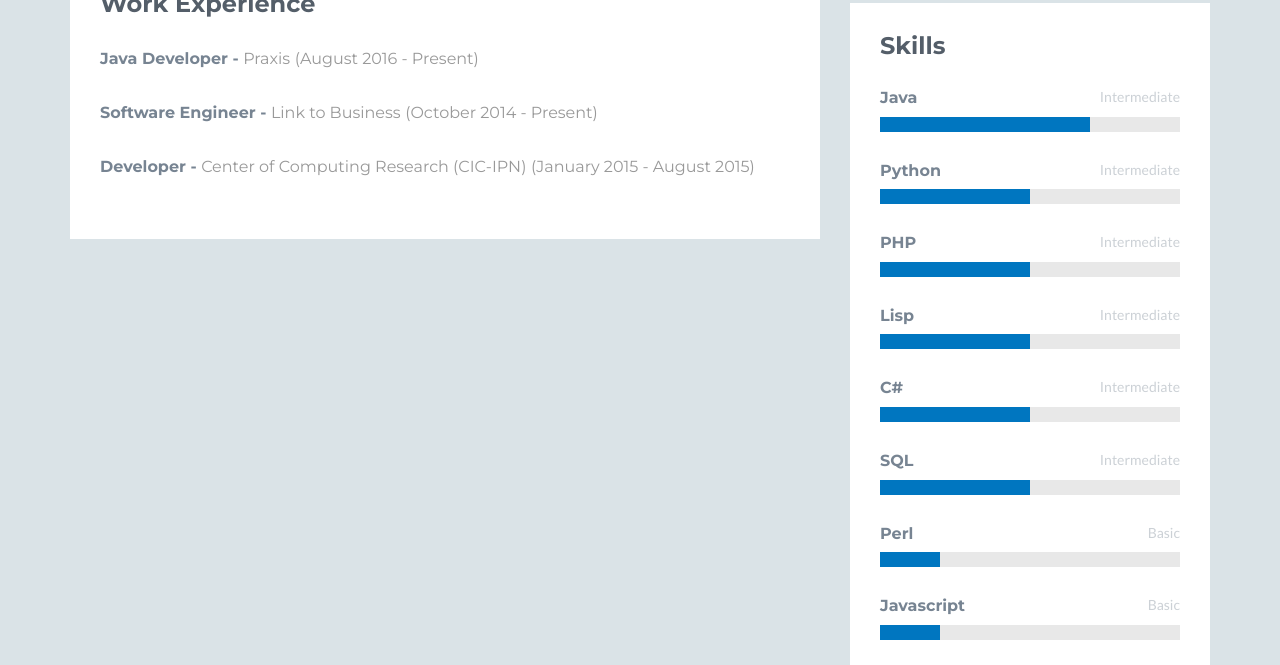
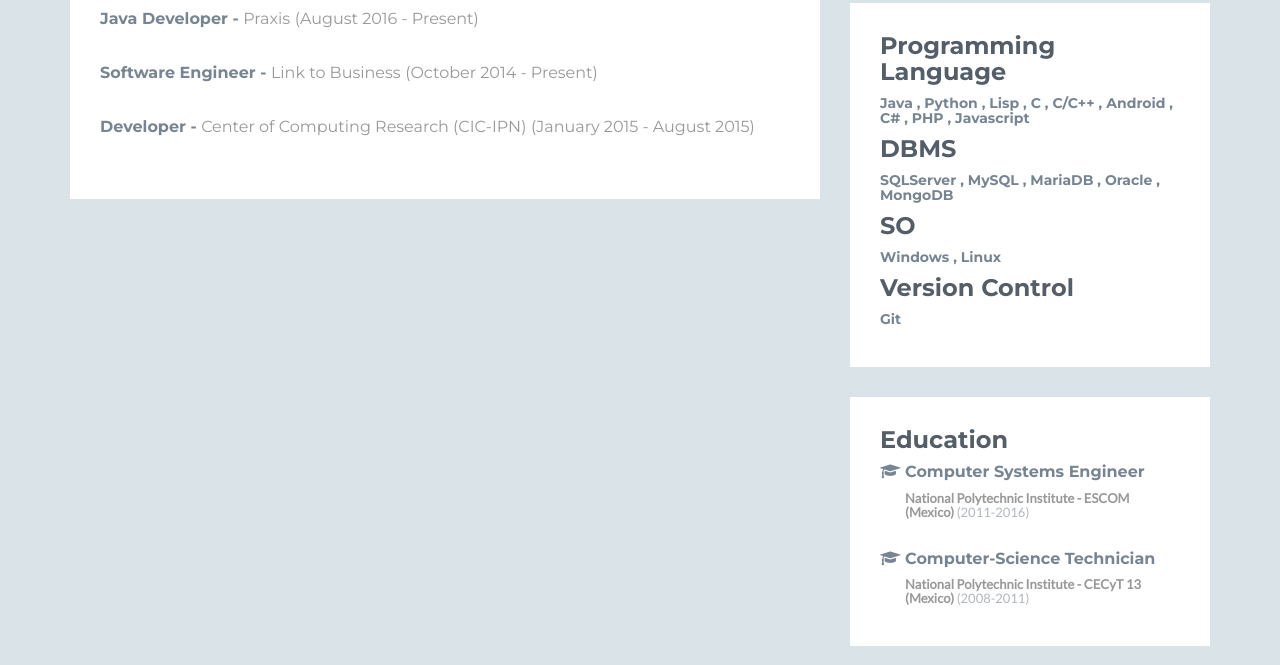
Before and after one commit to guillermosipe/guillermosipe.github.io, a plain HTML site: page index.html in a window 1280 px wide. Shown: the part 480-1145 px from the top of the page. Drawn offline with Linux system fonts and the light colour scheme; a script that the page names is missing.

Commit message:
Agregar informacion sobre lenguajes y modificacion de formato

```diff
--- a/assets/css/styles.css
+++ b/assets/css/styles.css
@@ -183,7 +183,7 @@ iframe {
 }
 .section .heading {
   margin-top: 0;
-  margin-bottom: 30px;
+  margin-bottom: 10px;
   color: #545e69;
   font-size: 24px;
 }
--- a/assets/js/main.js
+++ b/assets/js/main.js
@@ -52,8 +52,5 @@ jQuery(document).ready(function($) {
         }
     );
 
-    /* Github Activity Feed - https://github.com/caseyscarborough/github-activity */
-    GitHubActivity.feed({ username: "caseyscarborough", selector: "#ghfeed" });
-
 
 });
--- a/index.html
+++ b/index.html
@@ -89,71 +89,21 @@
 
                 <aside class="skills aside section">
                     <div class="section-inner">
-                        <h2 class="heading">Skills</h2>
+                        <h2 class="heading">Programming Language</h2>
                         <div class="content">
-                            <p class="intro">
-                            </p>
-
-                            <div class="skillset">
-                              <div class="item">
-                                  <h3 class="level-title">Java <span class="level-label" data-toggle="tooltip" data-placement="left" data-animation="true" title="You can use the tooltip to add more info...">Intermediate</span></h3>
-                                  <div class="level-bar">
-                                      <div class="level-bar-inner" data-level="70%">
-                                      </div>
-                                  </div><!--//level-bar-->
-                              </div><!--//item-->
-                                <div class="item">
-                                    <h3 class="level-title">Python <span class="level-label" data-toggle="tooltip" data-placement="left" data-animation="true" title="You can use the tooltip to add more info...">Intermediate</span></h3>
-                                    <div class="level-bar">
-                                        <div class="level-bar-inner" data-level="50%">
-                                        </div>
-                                    </div><!--//level-bar-->
-                                </div><!--//item-->
-
-                                <div class="item">
-                                    <h3 class="level-title">PHP <span class="level-label" data-toggle="tooltip" data-placement="left" data-animation="true" title="You can use the tooltip to add more info...">Intermediate</span></h3>
-                                    <div class="level-bar">
-                                        <div class="level-bar-inner" data-level="50%">
-                                        </div>
-                                    </div><!--//level-bar-->
-                                </div><!--//item-->
-                                <div class="item">
-                                    <h3 class="level-title">Lisp <span class="level-label" data-toggle="tooltip" data-placement="left" data-animation="true" title="You can use the tooltip to add more info...">Intermediate</span></h3>
-                                    <div class="level-bar">
-                                        <div class="level-bar-inner" data-level="50%">
-                                        </div>
-                                    </div><!--//level-bar-->
-                                </div><!--//item-->
-                                <div class="item">
-                                    <h3 class="level-title">C# <span class="level-label" data-toggle="tooltip" data-placement="left" data-animation="true" title="You can use the tooltip to add more info...">Intermediate</span></h3>
-                                    <div class="level-bar">
-                                        <div class="level-bar-inner" data-level="50%">
-                                        </div>
-                                    </div><!--//level-bar-->
-                                </div><!--//item-->
-                                <div class="item">
-                                    <h3 class="level-title">SQL <span class="level-label" data-toggle="tooltip" data-placement="left" data-animation="true" title="You can use the tooltip to add more info...">Intermediate</span></h3>
-                                    <div class="level-bar">
-                                        <div class="level-bar-inner" data-level="50%">
-                                        </div>
-                                    </div><!--//level-bar-->
-                                </div><!--//item-->
-                                <div class="item">
-                                    <h3 class="level-title">Perl <span class="level-label" data-toggle="tooltip" data-placement="left" data-animation="true" title="You can use the tooltip to add more info...">Basic</span></h3>
-                                    <div class="level-bar">
-                                        <div class="level-bar-inner" data-level="20%">
-                                        </div>
-                                    </div><!--//level-bar-->
-                                </div><!--//item-->
-                                <div class="item">
-                                    <h3 class="level-title">Javascript <span class="level-label" data-toggle="tooltip" data-placement="left" data-animation="true" title="You can use the tooltip to add more info...">Basic</span></h3>
-                                    <div class="level-bar">
-                                        <div class="level-bar-inner" data-level="20%">
-                                        </div>
-                                    </div><!--//level-bar-->
-                                </div><!--//item-->
-                                <p><a class="more-link" href="https://www.linkedin.com/in/guillermosipe"><i class="fa fa-external-link"></i> More on Linkedin</a></p>
-                            </div>
+                            <h5 class="level-title">Java , Python , Lisp , C , C/C++ , Android , C# , PHP , Javascript</h5>
+                        </div><!--//content-->
+                        <h2 class="heading">DBMS</h2>
+                        <div class="content">
+                            <h5 class="level-title">SQLServer , MySQL , MariaDB , Oracle , MongoDB</h5>
+                        </div><!--//content-->
+                        <h2 class="heading">SO</h2>
+                        <div class="content">
+                            <h5 class="level-title">Windows , Linux</h5>
+                        </div><!--//content-->
+                        <h2 class="heading">Version Control</h2>
+                        <div class="content">
+                            <h5 class="level-title">Git</h5>
                         </div><!--//content-->
                     </div><!--//section-inner-->
                 </aside><!--//section-->
@@ -181,11 +131,11 @@
                             <ul class="list-unstyled">
                                 <li class="item">
                                     <span class="title"><strong>Spanish:</strong></span>
-                                    <span class="level">Native Speaker <br class="visible-xs"/><i class="fa fa-star"></i> <i class="fa fa-star"></i> <i class="fa fa-star"></i> <i class="fa fa-star"></i> <i class="fa fa-star"></i> </span>
+                                    <span class="level">Native Speaker </span>
                                 </li><!--//item-->
                                 <li class="item">
                                     <span class="title"><strong>English:</strong></span>
-                                    <span class="level">Professional <br class="visible-sm visible-xs"/><i class="fa fa-star"></i> <i class="fa fa-star"></i> <i class="fa fa-star"></i></span>
+                                    <span class="level">Professional </span>
                                 </li><!--//item-->
                             </ul>
                         </div><!--//content-->
```
